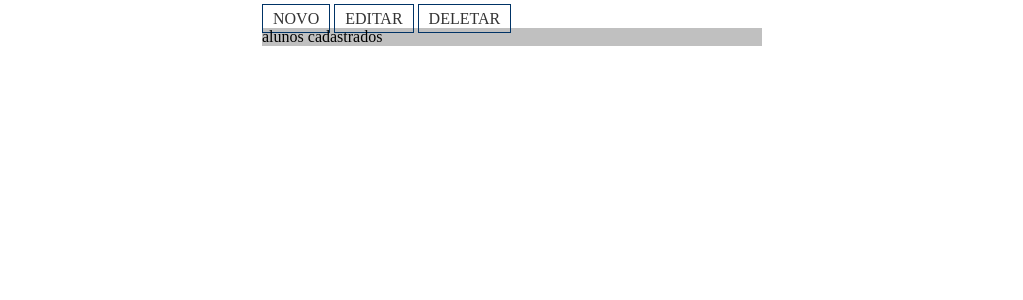
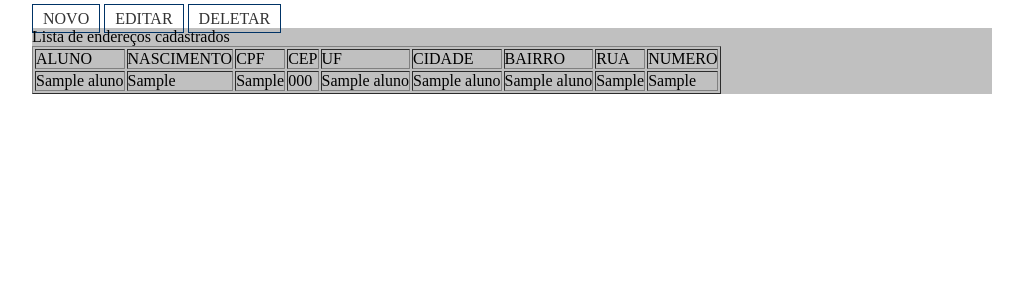
Before and after one commit to Virtual-e/virtual-e, a PHP site: page /sistema/visao/aluno/frmAluno.php in a window 1280 px wide. Shown: the top 300 px of the page, without its empty margins (128-1151 px from the left). Run offline with PHP 8.4, Linux system fonts and the light colour scheme; tables that the repository leaves empty or names only in its code hold one stand-in row (values such as "Sample post").

Commit message:
CRIADA CLASSE ALUNO E ENDERECO E PRIMERA VIEW TESTE

```diff
--- a/nbproject/private/private.xml
+++ b/nbproject/private/private.xml
@@ -3,7 +3,9 @@
     <editor-bookmarks xmlns="http://www.netbeans.org/ns/editor-bookmarks/2" lastBookmarkId="0"/>
     <open-files xmlns="http://www.netbeans.org/ns/projectui-open-files/2">
         <group>
+            <file>file:/var/www/html/virtual-e/sistema/visao/aluno/frmAluno.php</file>
             <file>file:/var/www/html/virtual-e/sistema/modelo/endereco/ClassEndereco.php</file>
+            <file>file:/var/www/html/virtual-e/sistema/include/css/estilo.css</file>
         </group>
     </open-files>
 </project-private>
--- a/sistema/include/css/estilo.css
+++ b/sistema/include/css/estilo.css
@@ -14,7 +14,7 @@
 }
 #cadastros
 {
-    width: 500px;
+    width: 960px;
     margin: 0 auto;
     margin-top:10px;
     padding-bottom: 5px;
--- /dev/null
+++ b/sistema/modelo/aluno/ClassAluno.php
@@ -0,0 +1,142 @@
+<?php
+
+/*
+ *  Classe Aluno contém os dados que o aluno deverá ter dentro do sistema
+ * Data:24/09/2015
+ * Autor: Wesley da Silva Pereira
+ * Formando no curso de sistemas de informação
+ */
+
+/**
+ * Description of ClassAluno
+ *
+ * @author wesley
+ */
+class ClassAluno
+{
+    private $alu_nome;
+    private $alu_datanasci;
+    private $alu_datacad;
+    private $alu_mae;
+    private $alu_pae;
+    private $alu_cpf;
+    private $alu_email;
+    private $alu_email1;
+    private $alu_telefone;
+    private $alu_telefone1;
+    private $id_endereco;//chave estrangeira da tabela endereco
+
+
+    /*
+     * Funções para pegar e atribuir variaveis uma vez que elas foram
+     * declaradas como private.
+     */
+
+    function getAlu_nome() {
+        return $this->alu_nome;
+    }
+
+    function getAlu_datanasci() {
+        return $this->alu_datanasci;
+    }
+
+    function getAlu_datacad() {
+        return $this->alu_datacad;
+    }
+
+    function getAlu_mae() {
+        return $this->alu_mae;
+    }
+
+    function getAlu_pae() {
+        return $this->alu_pae;
+    }
+
+    function getAlu_cpf() {
+        return $this->alu_cpf;
+    }
+
+    function getAlu_email() {
+        return $this->alu_email;
+    }
+
+    function getAlu_email1() {
+        return $this->alu_email1;
+    }
+
+    function getAlu_telefone() {
+        return $this->alu_telefone;
+    }
+
+    function getAlu_telefone1() {
+        return $this->alu_telefone1;
+    }
+
+    function getId_endereco() {
+        return $this->id_endereco;
+    }
+
+    function setAlu_nome($alu_nome) {
+        $this->alu_nome = $alu_nome;
+    }
+
+    function setAlu_datanasci($alu_datanasci) {
+        $this->alu_datanasci = $alu_datanasci;
+    }
+
+    function setAlu_datacad($alu_datacad) {
+        $this->alu_datacad = $alu_datacad;
+    }
+
+    function setAlu_mae($alu_mae) {
+        $this->alu_mae = $alu_mae;
+    }
+
+    function setAlu_pae($alu_pae) {
+        $this->alu_pae = $alu_pae;
+    }
+
+    function setAlu_cpf($alu_cpf) {
+        $this->alu_cpf = $alu_cpf;
+    }
+
+    function setAlu_email($alu_email) {
+        $this->alu_email = $alu_email;
+    }
+
+    function setAlu_email1($alu_email1) {
+        $this->alu_email1 = $alu_email1;
+    }
+
+    function setAlu_telefone($alu_telefone) {
+        $this->alu_telefone = $alu_telefone;
+    }
+
+    function setAlu_telefone1($alu_telefone1) {
+        $this->alu_telefone1 = $alu_telefone1;
+    }
+
+    function setId_endereco($id_endereco) {
+        $this->id_endereco = $id_endereco;
+    }
+
+    /*
+     * Daqui p/ baixo funções com o banco de dados
+     */
+    function ListarAlunos()
+      {
+          $sql = "select * from tb_aluno a inner join tb_endereco e on (a.id_endereco=e.id_endereco)";
+            $query = mysql_query($sql);
+            while ($linha = mysql_fetch_array($query)) {
+                $alu_nome = $linha['alu_nome'];
+                $alu_cpf=$linha['alu_cpf'];
+                $alu_datanasci = $linha['alu_datanasci'];
+                 echo"<td>".$alu_nome."</td>";
+                 echo"<td>".$alu_datanasci."</td>";
+                 echo"<td>".$alu_cpf."</td>";
+
+      }
+      }
+
+
+}
--- a/sistema/modelo/endereco/ClassEndereco.php
+++ b/sistema/modelo/endereco/ClassEndereco.php
@@ -164,5 +164,33 @@ class ClassEndereco {
             echo "<option value=$idbairro >$nomebairro</option><br>";
         }
     }
+        function ListarEndereco() {
+            $sql = "select * from  tb_endereco e inner join tb_bairro b on (e.id_bairro=b.id_bairro) inner join tb_cidade c on (e.id_cidade=c.id_cidade) inner join tb_estado uf on (c.id_estado=uf.id_estado) inner join tb_aluno a on (e.id_endereco=a.id_endereco)";
+            $query = mysql_query($sql);
+            while ($linha = mysql_fetch_array($query)) {
+                $end_rua = $linha['end_rua'];
+                $end_numero=$linha['end_numero'];
+                $end_cep = $linha['end_cep'];
+                $bai_nome=$linha['bai_nome'];
+                $cid_nome=$linha['cid_nome'];
+                $est_nome=$linha['est_nome'];
+                $alu_nome = $linha['alu_nome'];
+                $alu_cpf=$linha['alu_cpf'];
+                $alu_datanasci = $linha['alu_datanasci'];
+                 echo"<tr><td>".$alu_nome."</td>";
+                 echo"<td>".$alu_datanasci."</td>";
+                 echo"<td>".$alu_cpf."</td>";
+                echo"<td>".$end_cep."</td>";
+                echo"<td>".$est_nome."</td>";
+                echo"<td>".$cid_nome."</td>";
+                echo"<td>".$bai_nome."</td>";
+                echo"<td>".$end_rua."</td>";
+                echo"<td>".$end_numero."</td>";
+
+            }
+            echo "</tr>";
+        }
+
+
 
 }
--- /dev/null
+++ b/sistema/visao/aluno/_viewAluno.php
@@ -0,0 +1,27 @@
+<?php
+
+/*
+ * Classe que vai fazer a listagem dos alunos buscando os
+ * parametros na camada model
+ */
+/**
+ * Description of _viewAluno
+ *
+ * @author wesley
+ */
+
+
+class _viewAluno
+{
+    function listarEndereco()
+            {
+              include '../../modelo/endereco/ClassEndereco.php';
+              include '../../modelo/aluno/ClassAluno.php';
+               $endereco = new ClassEndereco();
+               $aluno= new ClassAluno();
+
+               $endereco->ListarEndereco();
+
+
+            }
+}
--- a/sistema/visao/aluno/frmAluno.php
+++ b/sistema/visao/aluno/frmAluno.php
@@ -7,12 +7,13 @@
             $(function ()
             {
                 $(".aba:first").show();
-         $("#nav-aba a").click(function()
-         {   $(".aba").hide();
-             var div=$(this).attr("href");
+                $("#nav-aba a").click(function ()
+                {
+                    $(".aba").hide();
+                    var div = $(this).attr("href");
                     $(div).show();
                     return false;
-         } );
+                });
             });
 
         </script>
@@ -26,7 +27,18 @@
             </ul>
             <div id="listar" class="aba">
                 <!--aqui vai ser listado os alunos cadastrados -->
-   alunos cadastrados
+                Lista de endereços cadastrados
+                <?php
+                include './_viewAluno.php';
+
+                $viewAluno = new _viewAluno();
+                ?>
+                <table id="tabela" border="1">
+                    <tr><td>ALUNO</td><td>NASCIMENTO</td><td>CPF</td><td>CEP</td><td>UF</td><td>CIDADE</td><td>BAIRRO</td><td>RUA</td><td>NUMERO</td></tr>
+
+                 <?php   $viewAluno->listarEndereco(); ?>
+
+                </table>
             </div>
             <div  id="novo" class="aba">
                 <!--aqui o formulario para novo aluno-->
```
Also changed, not shown: sistema/visao/aluno/index.php (added, +22 -0 lines). Lines whose indentation alone changed are shown as unchanged.
